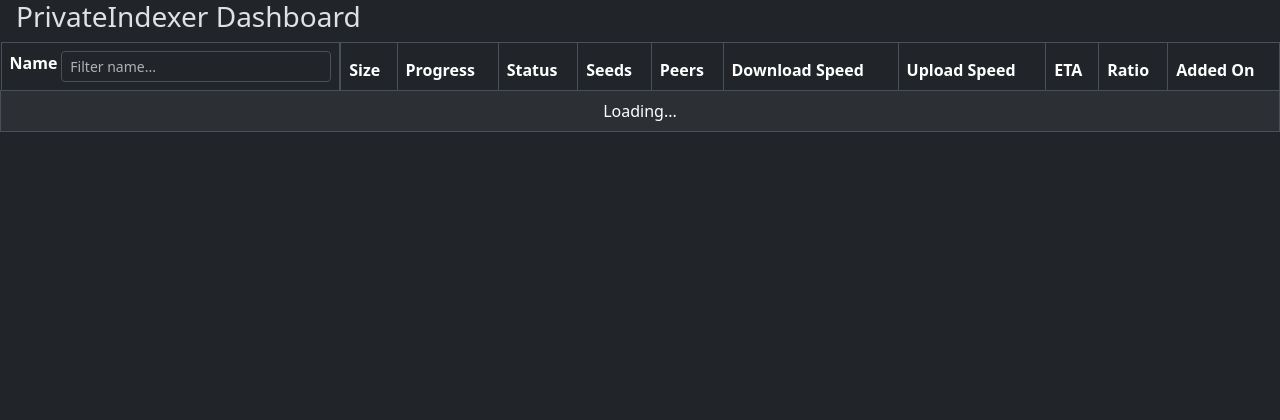
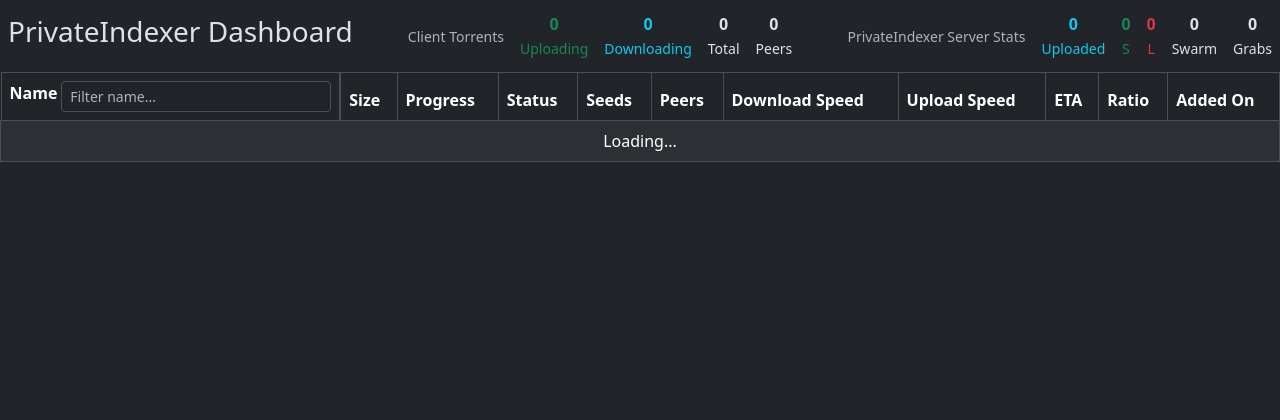
Before and after one commit to HumeHouse/privateindexer-client, a Python web app: template src/templates/dashboard.html in a window 1280 px wide. Shown: the top 420 px of the page. Run offline with Jinja, Linux system fonts and the light colour scheme; the template is opened without the code that fills it, so the values that code supplies are empty; some libraries are stand-ins or nearby versions.

Commit message:
feat: implement client/indexer stats into GUI

```diff
--- a/src/templates/dashboard.html
+++ b/src/templates/dashboard.html
@@ -82,7 +82,52 @@
 </head>
 <body class="bg-body">
 <div id="main-container" class="container-fluid d-flex flex-column g-0">
-    <h3 class="px-3">PrivateIndexer Dashboard</h3>
+    <div class="d-flex justify-content-between align-items-center my-1">
+        <h3 class="ms-2">PrivateIndexer Dashboard</h3>
+
+        <!-- Client-visible stats -->
+        <div id="client-stats" class="d-flex gap-3 align-items-center my-2">
+            <div class="text-center">
+                <small class="text-muted d-block">Client Torrents</small>
+            </div>
+            <div class="text-center text-success">
+                <span class="fw-bold" id="client-seeding">0</span><br><small>Uploading</small>
+            </div>
+            <div class="text-center text-info">
+                <span class="fw-bold" id="client-leeching">0</span><br><small>Downloading</small>
+            </div>
+            <div class="text-center">
+                <span class="fw-bold" id="client-total">0</span><br><small>Total</small>
+            </div>
+            <div class="text-center">
+                <span class="fw-bold" id="client-peers">0</span><br><small>Peers</small>
+            </div>
+        </div>
+
+        <!-- Global user stats -->
+        <div id="user-stats" class="d-flex gap-3 align-items-center me-2">
+            <div class="text-center">
+                <small class="text-muted d-block">PrivateIndexer Server Stats</small>
+            </div>
+            <div class="text-center text-info">
+                <span class="fw-bold" id="torrents-added">0</span><br><small>Uploaded</small>
+            </div>
+            <div class="text-center text-success">
+                <span class="fw-bold" id="currently-seeding">0</span><br><small>S</small>
+            </div>
+            <div class="text-center text-danger">
+                <span class="fw-bold" id="currently-leeching">0</span><br><small>L</small>
+            </div>
+            <div class="text-center">
+                <span class="fw-bold" id="peers-total">0</span><br><small>Swarm</small>
+            </div>
+            <div class="text-center">
+                <span class="fw-bold" id="grabs-total">0</span><br><small>Grabs</small>
+            </div>
+        </div>
+    </div>
+
+
     <div id="torrents-table-container" class="table-responsive flex-grow-1">
         <table class="table table-striped table-bordered table-hover">
             <thead>
@@ -154,9 +199,9 @@
 <script>
     let selectedTorrentId = null;
 
-    $(document).ready(() => fetchTorrents());
     $(document).ready(() => {
         fetchTorrents();
+        updateUserStats();
         $('#filter-name').on('input', applyNameFilter);
     });
 
@@ -170,17 +215,6 @@
         });
     }
 
-    function fetchTorrents() {
-        fetch("/dashboard/torrents")
-            .then(r => r.json())
-            .then(data => {
-                renderTable(data);
-                if (selectedTorrentId) {
-                    const updatedTorrent = data.find(t => t["infohash_v1"] === selectedTorrentId);
-                    if (updatedTorrent) populateInfoPanel(updatedTorrent);
-                }
-            })
-            .catch(e => console.error("Error fetching torrents:", e));
     async function fetchTorrents() {
         try {
             const r = await fetch("/dashboard/torrents");
@@ -193,11 +227,45 @@
                 const updatedTorrent = data.find(t => t["infohash_v1"] === selectedTorrentId);
                 if (updatedTorrent) populateInfoPanel(updatedTorrent);
             }
+
+            // update client-visible stats
+            updateClientStats(data);
+
         } catch (e) {
             console.error("Error fetching torrents:", e);
         }
 
         setTimeout(fetchTorrents, 5000);
+    }
+
+    function updateClientStats(torrents) {
+        let seeding = 0, leeching = 0, totalPeers = 0;
+
+        torrents.forEach(torrent => {
+            if (torrent.state === "seeding" || torrent.state === "uploading") seeding++;
+            if (torrent.state === "downloading" || torrent.state === "metaDL") leeching++;
+            totalPeers += (torrent["num_seeds"] || 0) + (torrent["num_leechs"] || 0);
+        });
+
+        $("#client-seeding").text(seeding);
+        $("#client-leeching").text(leeching);
+        $("#client-total").text(torrents.length);
+        $("#client-peers").text(totalPeers);
+    }
+
+    async function updateUserStats() {
+        fetch("/dashboard/user")
+            .then(r => r.json())
+            .then(data => {
+                $("#torrents-added").text(data["torrents_added_total"]);
+                $("#currently-seeding").text(data["currently_seeding"]);
+                $("#currently-leeching").text(data["currently_leeching"]);
+                $("#peers-total").text(data["peers_on_user_torrents"]);
+                $("#grabs-total").text(data["grabs_total"]);
+            })
+            .catch(e => console.error("Error fetching user stats:", e));
+
+        setTimeout(updateUserStats, 10000);
     }
 
     function formatBytes(bytes) {
```
Also changed, not shown: src/privateindexer_client/core/gui.py (+9 -1 lines), src/privateindexer_client/core/utils.py (+14 -0 lines).
